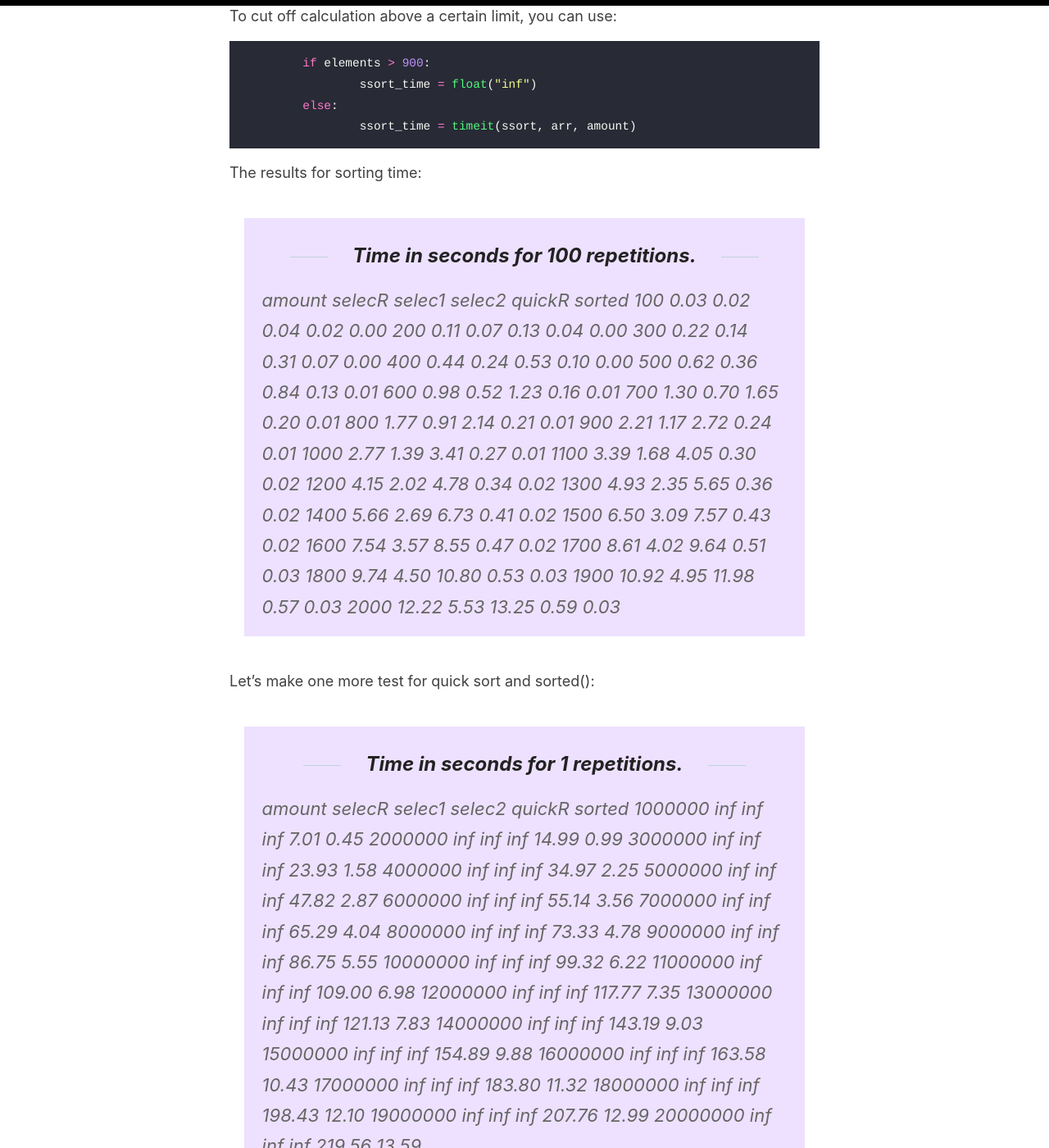
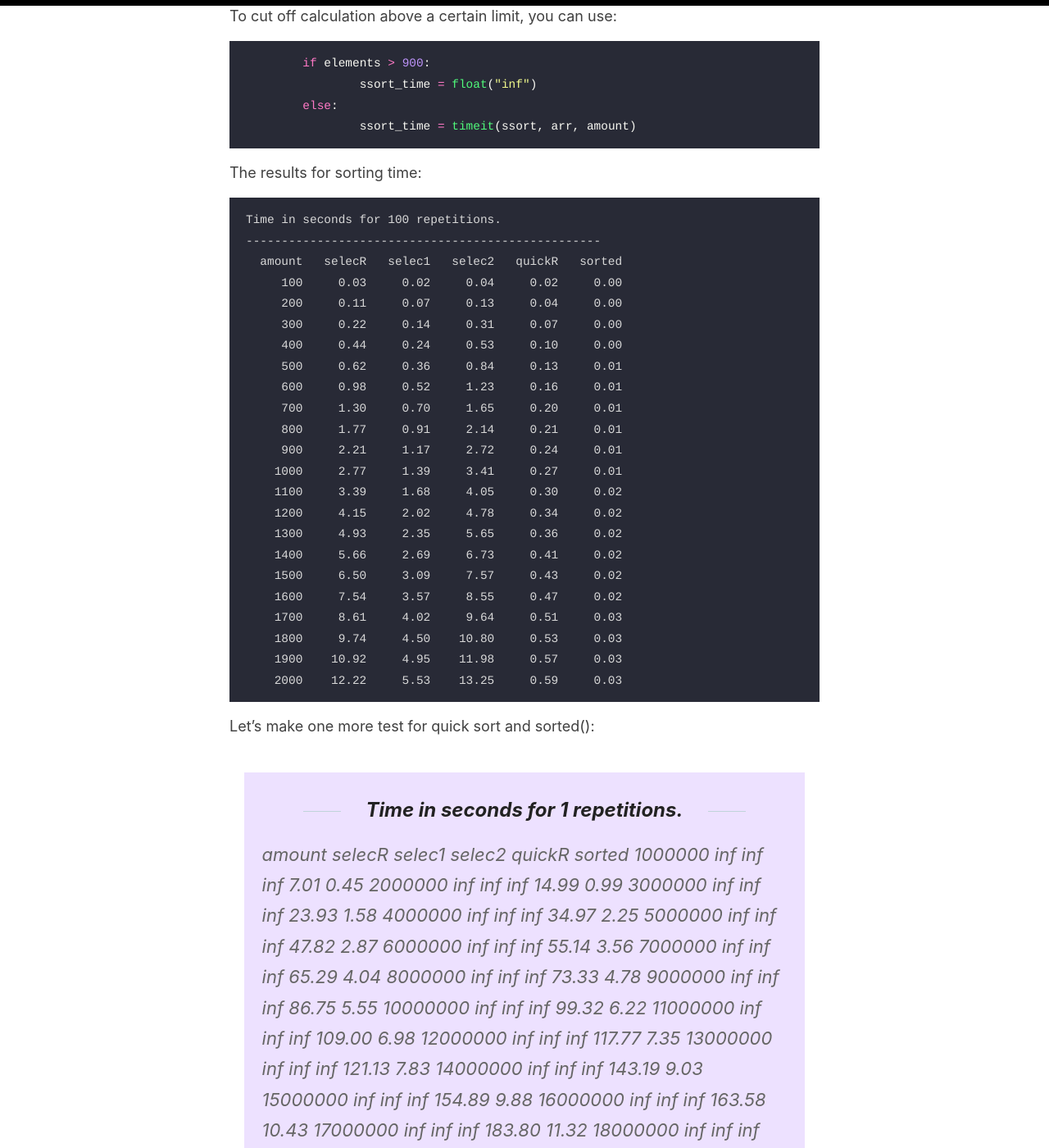
Before and after one commit to elderlybeginner/blog, a Jekyll site: the page built from _posts/2020-01-09-sorting_in_python_2.md, in a window 1280 px wide and 1400 px high, scrolled down 1546 px. Shown: the whole window at 82% size. Built offline with Jekyll 4.4.1, drawn with Linux system fonts in a browser that asks for light colours.

````diff
--- a/_posts/2020-01-09-sorting_in_python_2.md
+++ b/_posts/2020-01-09-sorting_in_python_2.md
@@ -60,29 +60,31 @@
 
 The results for sorting time:
 
-> Time in seconds for 100 repetitions.
-> --------------------------------------------------
->   amount   selecR   selec1   selec2   quickR   sorted
->      100     0.03     0.02     0.04     0.02     0.00
->      200     0.11     0.07     0.13     0.04     0.00
->      300     0.22     0.14     0.31     0.07     0.00
->      400     0.44     0.24     0.53     0.10     0.00
->      500     0.62     0.36     0.84     0.13     0.01
->      600     0.98     0.52     1.23     0.16     0.01
->      700     1.30     0.70     1.65     0.20     0.01
->      800     1.77     0.91     2.14     0.21     0.01
->      900     2.21     1.17     2.72     0.24     0.01
->     1000     2.77     1.39     3.41     0.27     0.01
->     1100     3.39     1.68     4.05     0.30     0.02
->     1200     4.15     2.02     4.78     0.34     0.02
->     1300     4.93     2.35     5.65     0.36     0.02
->     1400     5.66     2.69     6.73     0.41     0.02
->     1500     6.50     3.09     7.57     0.43     0.02
->     1600     7.54     3.57     8.55     0.47     0.02
->     1700     8.61     4.02     9.64     0.51     0.03
->     1800     9.74     4.50    10.80     0.53     0.03
->     1900    10.92     4.95    11.98     0.57     0.03
->     2000    12.22     5.53    13.25     0.59     0.03
+```
+Time in seconds for 100 repetitions.
+--------------------------------------------------
+  amount   selecR   selec1   selec2   quickR   sorted
+     100     0.03     0.02     0.04     0.02     0.00
+     200     0.11     0.07     0.13     0.04     0.00
+     300     0.22     0.14     0.31     0.07     0.00
+     400     0.44     0.24     0.53     0.10     0.00
+     500     0.62     0.36     0.84     0.13     0.01
+     600     0.98     0.52     1.23     0.16     0.01
+     700     1.30     0.70     1.65     0.20     0.01
+     800     1.77     0.91     2.14     0.21     0.01
+     900     2.21     1.17     2.72     0.24     0.01
+    1000     2.77     1.39     3.41     0.27     0.01
+    1100     3.39     1.68     4.05     0.30     0.02
+    1200     4.15     2.02     4.78     0.34     0.02
+    1300     4.93     2.35     5.65     0.36     0.02
+    1400     5.66     2.69     6.73     0.41     0.02
+    1500     6.50     3.09     7.57     0.43     0.02
+    1600     7.54     3.57     8.55     0.47     0.02
+    1700     8.61     4.02     9.64     0.51     0.03
+    1800     9.74     4.50    10.80     0.53     0.03
+    1900    10.92     4.95    11.98     0.57     0.03
+    2000    12.22     5.53    13.25     0.59     0.03
+```
 
 Let's make one more test for quick sort and sorted():
 
````
Also changed, not shown: 1 other file.
